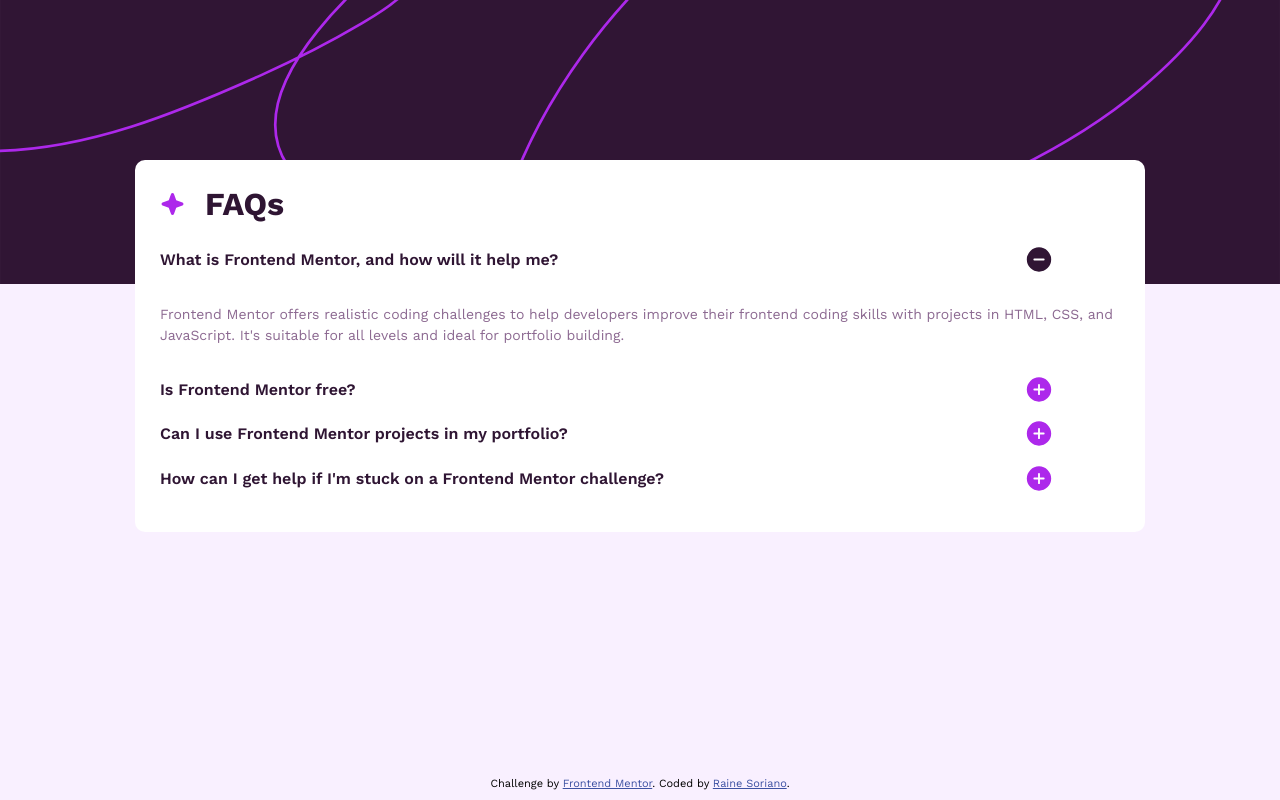
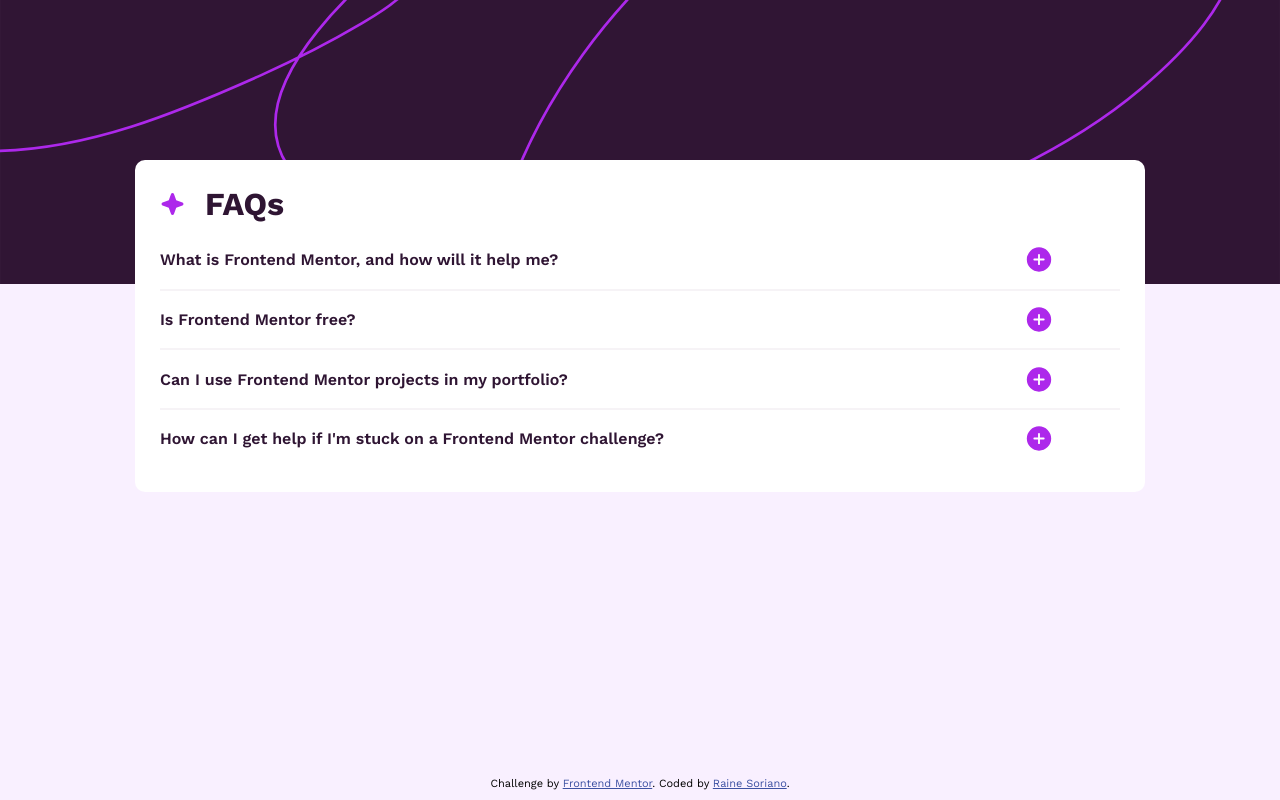
Before and after one commit to rainearcher/faq-accordion, a React (Create React App) app: page / in a window 1280 px wide. Built offline with nearby package versions, Linux system fonts and the light colour scheme.

Commit message:
add border between question/answers

```diff
--- a/src/App.css
+++ b/src/App.css
@@ -68,6 +68,11 @@
   grid-column: 3 / 3;
 }
 
+.QuestionAnswer {
+  border-width: 2px;
+  border-top-color: hsla(293, 16%, 49%, 0.084);
+}
+
 .answer {
   color: hsl(292, 16%, 49%);
   font-size: 14px;
--- a/src/App.js
+++ b/src/App.js
@@ -7,13 +7,14 @@
 function QuestionAnswer({question, answer, showAnswer, onQuestionClick, index}) {
   const icon = showAnswer ? minusIcon : plusIcon;
   const displayStyle = showAnswer ? "inline-block" : "none"
+  const borderTopStyle = index == 0 ? "hidden" : "solid";
 
   function onClick() {
     onQuestionClick(index);
   }
 
   return (
-    <div className="QuestionAnswer">
+    <div className="QuestionAnswer" style={{borderTopStyle: borderTopStyle}}>
       <h2 onClick={onClick}><p>{question}</p><img src={icon}/></h2>
       <div className="answer" style={{display: displayStyle}}>
         {answer}
@@ -29,7 +30,7 @@
       answer: `Frontend Mentor offers realistic coding challenges to help developers improve their
       frontend coding skills with projects in HTML, CSS, and JavaScript. It's suitable for
       all levels and ideal for portfolio building.`,
-      showAnswer: true
+      showAnswer: false
     },
     {
       question: "Is Frontend Mentor free?",
```
